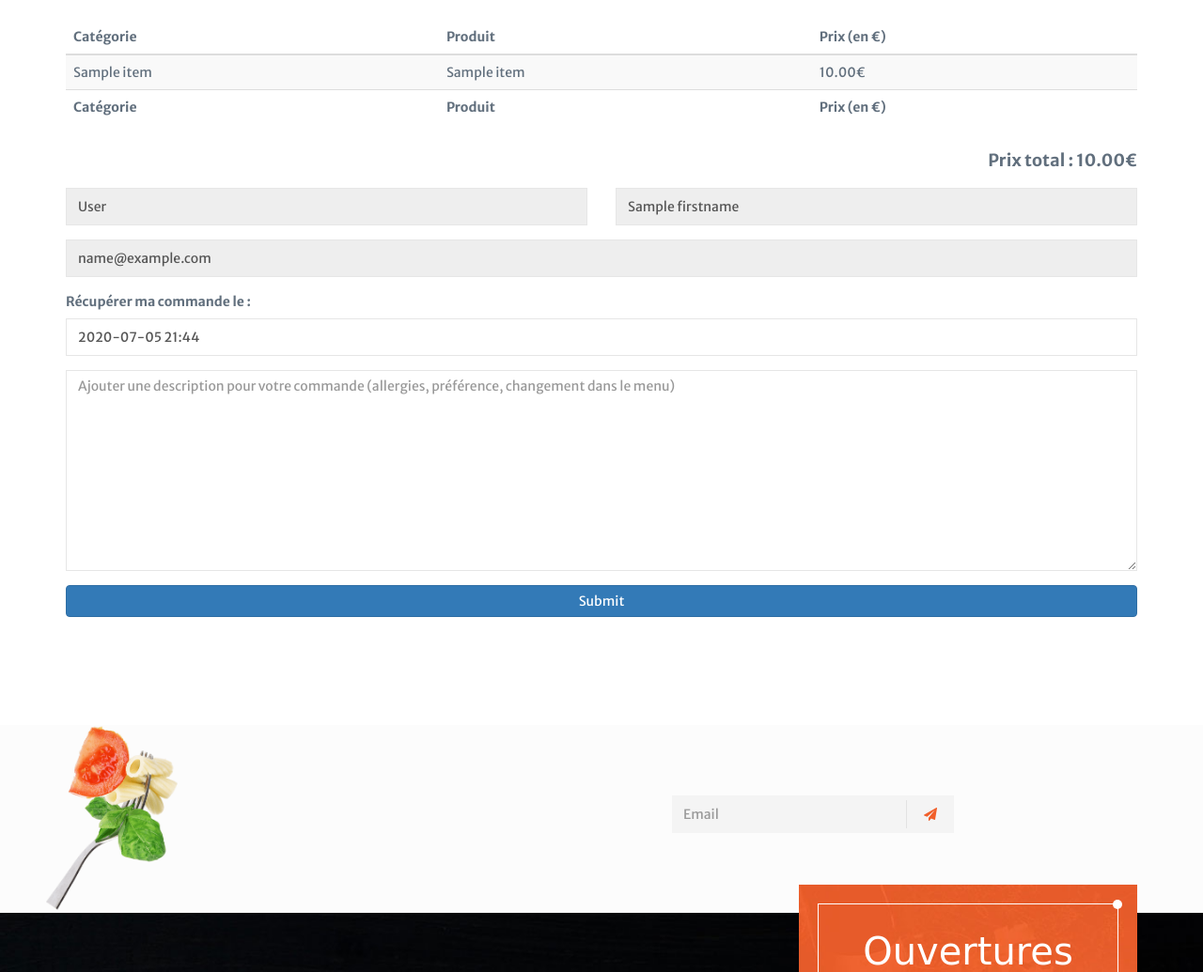
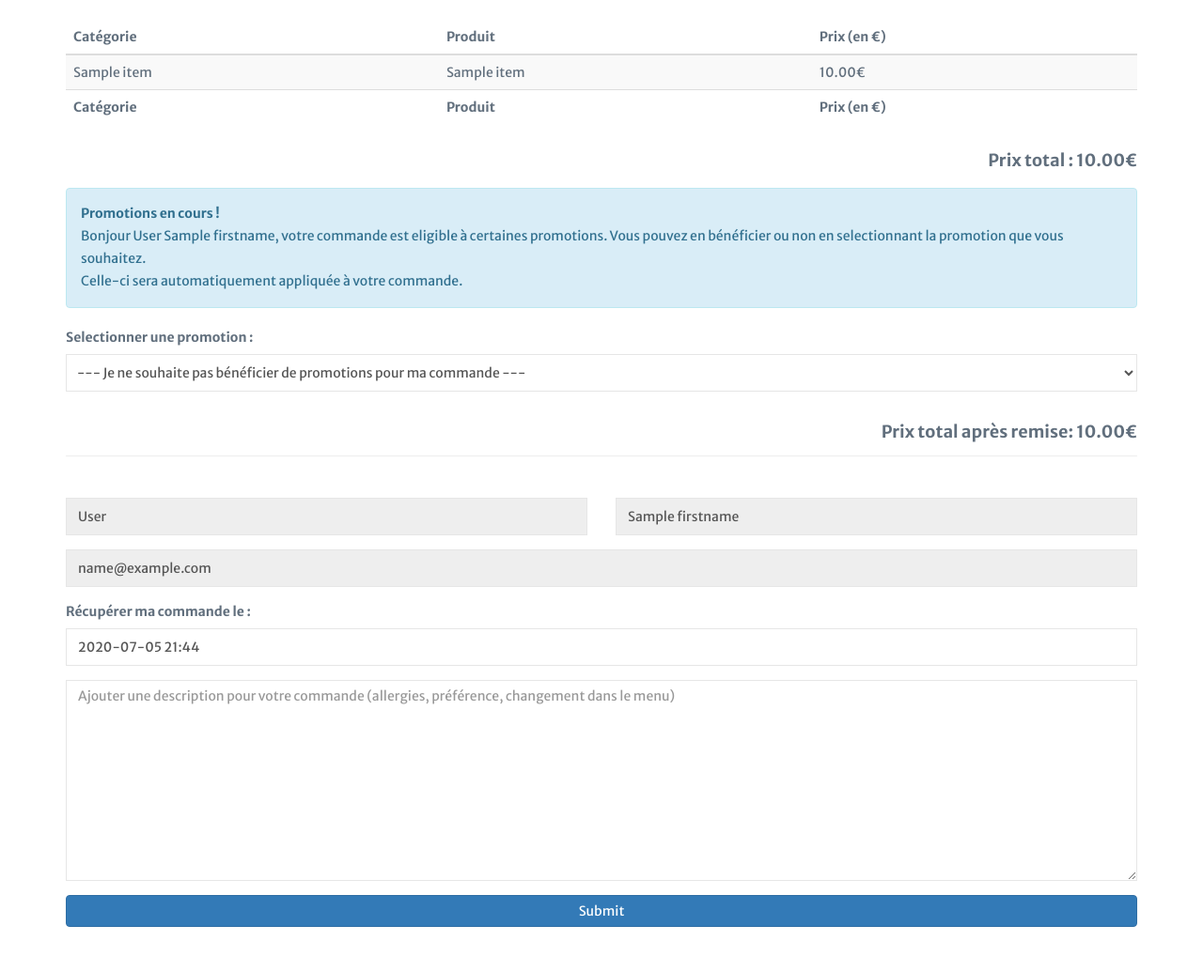
Before and after one commit to MaaximeLH/drivncook, a PHP site: template App/Views/Home/commands.phtml in a window 1280 px wide. Shown: the part 514-1549 px from the top of the page at 94% size. Run offline with PHP 8.4, Linux system fonts and the light colour scheme; the template is opened without the code that fills it: most values are stand-ins (such as "Sample title", 1, 10 or a date in 2020); data that the repository does not hold is empty; some web fonts are replaced.

Commit message:
Ajout des promotions sur le système de commande

```diff
--- a/App/Views/Home/commands.phtml
+++ b/App/Views/Home/commands.phtml
@@ -56,6 +56,31 @@
                         <br><br>
 
                         <form method="POST">
+
+                            <?php if(!empty($promotions)) { ?>
+
+                                <div class="alert alert-info">
+                                    <strong>Promotions en cours !</strong><br>
+                                    Bonjour <?= $customer->getLastname(); ?> <?= $customer->getFirstname(); ?>, votre commande est eligible à certaines promotions. Vous pouvez en bénéficier ou non en selectionnant la promotion que vous souhaitez.<br>
+                                    Celle-ci sera automatiquement appliquée à votre commande.
+                                </div>
+
+                                <label for="promotions" style="<?= (isset($promotion_error) && !is_null($promotion_error)) ? 'color:red' : ''; ?>">Selectionner une promotion :</label>
+                                <select onchange="updateTotalAfterPromo()" name="promotions" class="form-control" id="promotions">
+                                    <?php foreach ($promotions as $promotion): ?>
+                                        <option data-value="0" value="0">--- Je ne souhaite pas bénéficier de promotions pour ma commande ---</option>
+                                        <option data-value="<?= $promotion->getReducPercentage(); ?>" value="<?= $promotion->getId(); ?>">
+                                            <?= $promotion->getName(); ?> - <?= number_format($promotion->getReducPercentage(), 2) . '%'; ?> de réduction sur votre commande (eligible pour les commandes dont le prix varie entre <?= number_format($promotion->getMinPrice(), 2) . '€'; ?> et <?= number_format($promotion->getMaxPrice(), 2) . '€'; ?>)
+                                        </option>
+                                    <?php endforeach; ?>
+                                </select>
+
+                                <br>
+                                <h4 class="pull-right" style="font-weight: bold">Prix total après remise: <span id="new_price_reduc" data-total="<?= $total; ?>"><?= number_format($total, 2) ?>€</span></h4>
+
+                                <br><hr><br>
+                            <?php } ?>
+
                             <div class="row">
                                 <div class="form-group col-md-6">
                                     <input type="text" value="<?= $customer->getLastname(); ?>" disabled placeholder="Votre nom" class="form-control">
@@ -108,6 +133,22 @@
             }
         });
     });
+
+    <?php if(!empty($promotions)){ ?>
+    function updateTotalAfterPromo() {
+        let select = document.getElementById('promotions');
+        let reduc = select.options[select.selectedIndex].getAttribute('data-value');
+
+        let new_price_dom = document.getElementById('new_price_reduc');
+        let priceBeforePromo = new_price_dom.getAttribute('data-total');
+
+        let newPrice = priceBeforePromo - ((priceBeforePromo * reduc) / 100);
+
+        new_price_dom.innerHTML = newPrice.toFixed(2) + "€";
+    }
+
+    updateTotalAfterPromo();
+    <?php } ?>
 </script>
 </body>
 </html>
--- a/App/Views/Home/find.phtml
+++ b/App/Views/Home/find.phtml
@@ -74,6 +74,11 @@
                             </div>
 
                         <?php } else { ?>
+                            <div class="alert alert-warning">
+                                <strong><?= $user->getSocietyName() ?></strong> est susceptible de proposer des promotions sur ses menus, toutefois vous vous apprêtez à commander des produits à l'unité. <br>
+                                Veuillez vous rendre dans la page des menus pour éventuellement bénéficier d'une promotion.
+                            </div>
+
                             <div class="alert alert-info">
                                 Vous souhaitez commander un menu directement ? <a href="/trucks/menu/<?= $truck->getId(); ?>">Cliquez-ici</a>.
                             </div>
```
Also changed, not shown: App/Controllers/Home/Trucks.php (+46 -4 lines).
